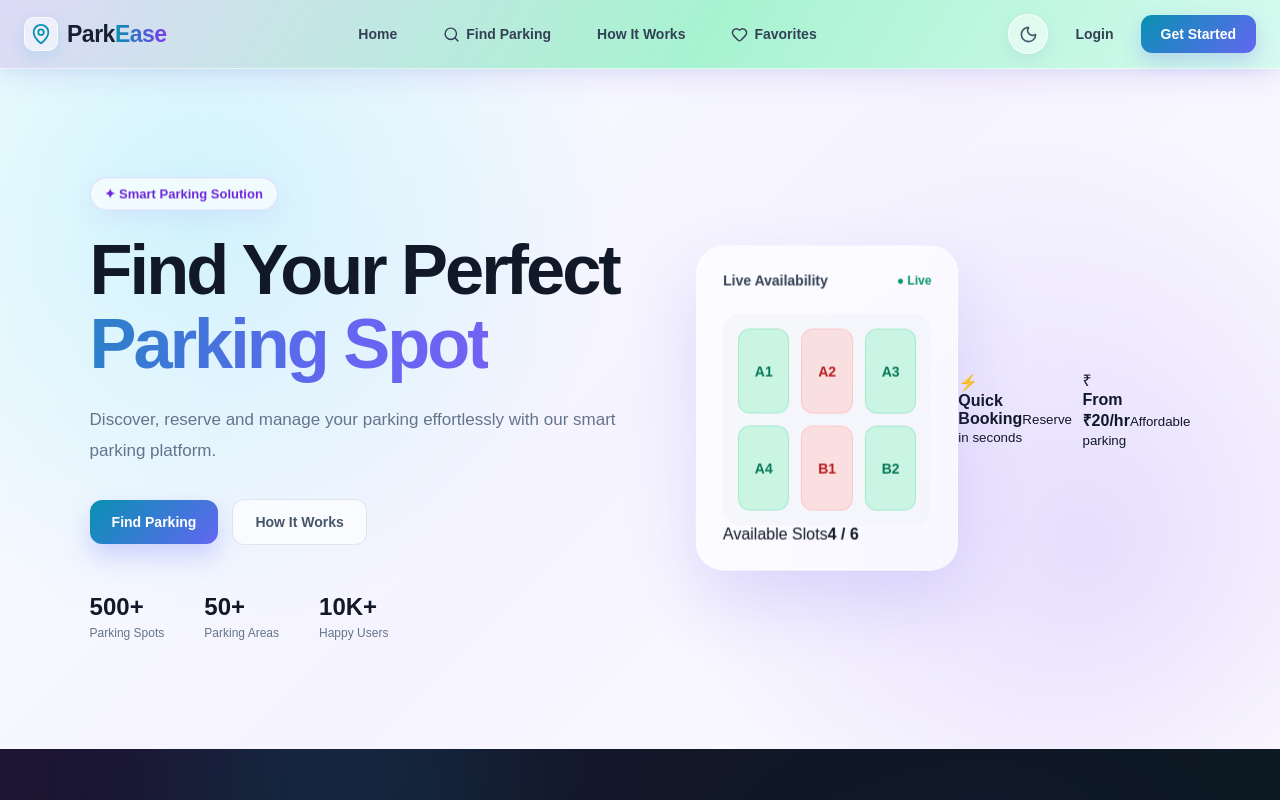
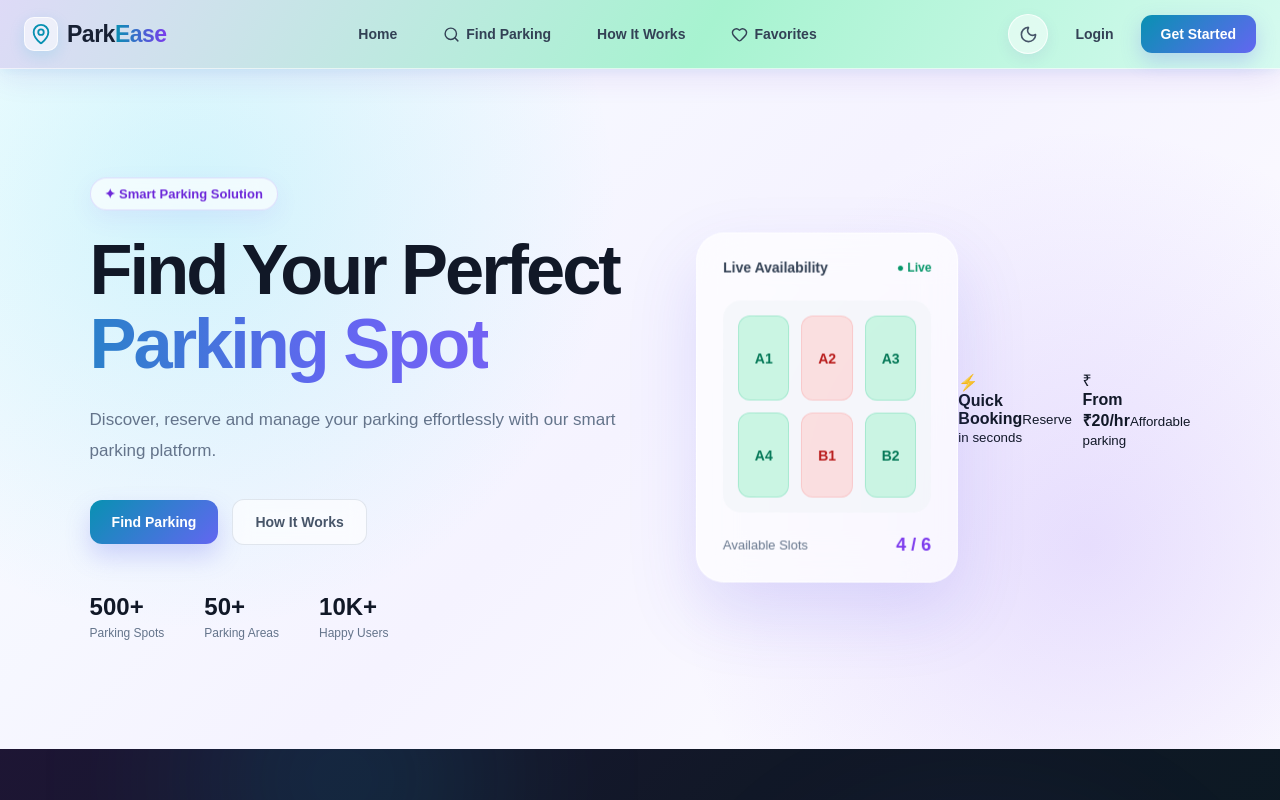
Before and after one commit to dibeyendu-dev/smart-parking-system, a React (Vite) app: page / in a window 1280 px wide. Shown: the top 800 px of the page. Built offline with nearby package versions, Linux system fonts and the light colour scheme.

Commit message:
Hero css part 8 added

```diff
--- a/src/css/Home.css
+++ b/src/css/Home.css
@@ -366,3 +366,22 @@
 
   border: 1px solid rgba(239, 68, 68, 0.15);
 }
+/* ======================================== CARD FOOTER ======================================== */
+
+.parking-card-footer {
+  display: flex;
+  align-items: center;
+  justify-content: space-between;
+
+  margin-top: 22px;
+
+  color: #64748b;
+
+  font-size: 13px;
+}
+
+.parking-card-footer strong {
+  color: #7c3aed;
+
+  font-size: 18px;
+}
```
